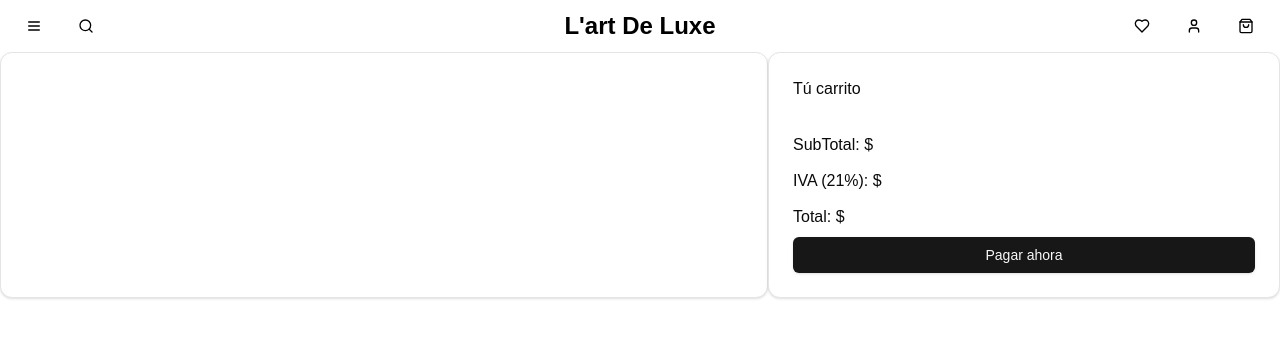
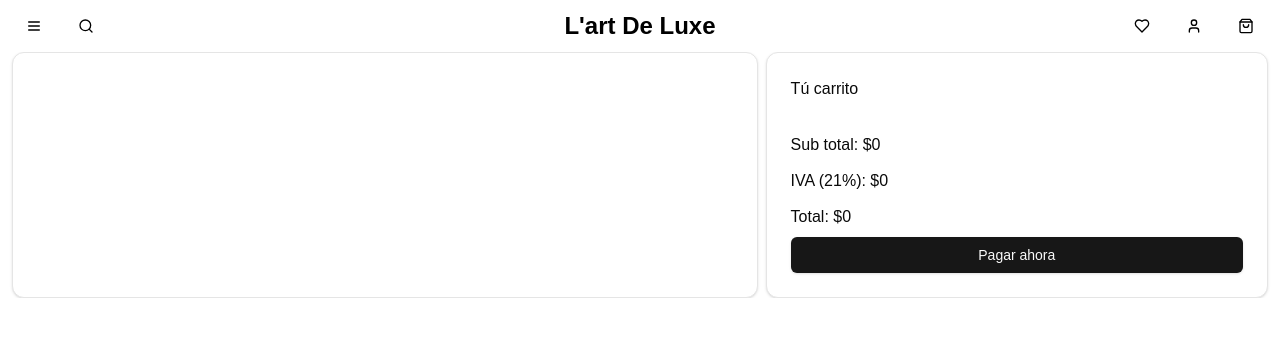
Before and after one commit to Matias-Antilef/lart-de-luxe, a Next.js app: page /cart in a window 1280 px wide. Shown: the top 338 px of the page. Built offline with nearby package versions, Linux system fonts and the light colour scheme.

Commit message:
refactoring cart context

```diff
--- a/app/cart/components/cart-item.tsx
+++ b/app/cart/components/cart-item.tsx
@@ -8,20 +8,20 @@
 import useCart from "../hooks/useCart";
 import { ConfirmModal } from "@/components/ui/confirm-modal";
 import { useState } from "react";
-import { CartModel } from "../model/cart.model";
+import { CartItemModel } from "../model/cart.model";
 
 export function CartItem({
   id,
   name,
   price,
-  price_total,
   principalPic,
   amount,
-}: CartModel) {
-  price_total = price * amount;
+}: CartItemModel) {
   const { handleAddAmount, handleReduceAmmount, handleRemoveToCart } =
     useCart();
+
   const [isModalOpen, setIsModalOpen] = useState(false);
+
   const handleConfirm = () => {
     handleRemoveToCart(id);
     setIsModalOpen(false);
@@ -39,8 +39,7 @@
           onCancel={() => setIsModalOpen(false)}
         />
       )}
-      ;
-      <Card className="w-full overflow-hidden">
+      <Card className="w-full overflow-hidden ">
         <CardContent className="p-0">
           <div className="flex items-center">
             <div className="relative h-32 w-32 flex-shrink-0">
@@ -66,11 +65,9 @@
               </div>
               <div className="flex justify-between items-end mt-auto">
                 <div className="space-y-1">
-                  <p className="text-sm text-muted-foreground">
-                    ${price.toFixed(2)} each
-                  </p>
+                  <p className="text-sm text-muted-foreground">${price} each</p>
                   <p className="text-sm font-medium">
-                    Total: ${price_total.toFixed(2)}
+                    Total: ${price * amount}
                   </p>
                 </div>
                 <div className="flex items-center space-x-2">
--- a/app/cart/model/cart.model.ts
+++ b/app/cart/model/cart.model.ts
@@ -1,8 +1,7 @@
-export type CartModel = {
+export type CartItemModel = {
   id: number;
   principalPic: string;
   name: string;
   price: number;
-  price_total: number;
   amount: number;
 };
--- a/app/cart/page.tsx
+++ b/app/cart/page.tsx
@@ -2,7 +2,6 @@
 
 import { useSelector } from "react-redux";
 import { RootState } from "@/redux/store";
-import { CartModel } from "@/app/cart/model/cart.model";
 import {
   Card,
   CardContent,
@@ -13,28 +12,29 @@
 import { Separator } from "@radix-ui/react-separator";
 import { Button } from "@/components/ui/button";
 import { CartItem } from "./components/cart-item";
+import { CartItemModel } from "./model/cart.model";
 
 export default function CartPage() {
   const cart = useSelector((state: RootState) => state.cart.items);
 
+  const prices = cart.map((item) => item.price * item.amount);
+  const subTotal = prices.reduce(
+    (accumulator, currentValue) => accumulator + currentValue,
+    0
+  );
+
+  const IVA = subTotal * 0.21;
+  const total = (subTotal + IVA).toFixed(0);
   return (
-    <div className="flex">
-      <Card className="flex-1 max-w-[60%] ">
+    <div className="flex gap-2">
+      <Card className="flex-1 max-w-[60%] flex flex-col gap-5 ">
         {cart.map(
-          ({
-            amount,
-            id,
-            name,
-            price,
-            price_total,
-            principalPic,
-          }: CartModel) => (
+          ({ amount, id, name, price, principalPic }: CartItemModel) => (
             <CartItem
               key={id}
               id={id}
               name={name}
               price={price}
-              price_total={price_total}
               principalPic={principalPic}
               amount={amount}
             />
@@ -45,11 +45,16 @@
         <CardHeader>Tú carrito</CardHeader>
         <CardContent>
           <div className="flex flex-col gap-3 my-2">
-            <h3>SubTotal: $</h3>
-            <h3>IVA (21%): $</h3>
-            <h3>Total: $</h3>
+            <h3>Sub total: ${subTotal}</h3>
+            <h3>IVA (21%): ${IVA.toFixed(0)}</h3>
+            <h3>Total: ${total}</h3>
           </div>
-          <Button className="w-full">Pagar ahora</Button>
+          <Button
+            className="w-full"
+            onClick={() => console.log({ total: total, cart: cart })}
+          >
+            Pagar ahora
+          </Button>
         </CardContent>
       </Card>
     </div>
--- a/app/layout.tsx
+++ b/app/layout.tsx
@@ -18,7 +18,7 @@
       <body className={"antialiased"}>
         <ReduxProvider>
           <Navbar />
-          <div className=" ">{children}</div>
+          <div className=" px-3 overflow-x-hidden">{children}</div>
         </ReduxProvider>
       </body>
     </html>
--- a/app/page.tsx
+++ b/app/page.tsx
@@ -14,7 +14,7 @@
     <>
       <HeroVideo />
 
-      <section className="flex flex-wrap justify-between px-3 py-10 bg-dark text-white">
+      <section className="flex flex-wrap justify-between py-10 bg-dark text-white">
         {fetchData &&
           fetchData?.products?.map(
             ({
--- a/components/hero-video.tsx
+++ b/components/hero-video.tsx
@@ -10,7 +10,7 @@
       /> */}
       <video
         src="/hero.mp4"
-        className="filter grayscale object-cover w-full h-full"
+        className="filter grayscale object-cover w-screen absolute left-0 h-full"
       />
     </div>
   );
--- a/redux/cartSlice.ts
+++ b/redux/cartSlice.ts
@@ -1,11 +1,15 @@
-import { CartModel } from "@/app/cart/model/cart.model";
+import { CartItemModel } from "@/app/cart/model/cart.model";
 import { createSlice, PayloadAction } from "@reduxjs/toolkit";
 
 interface cartSlice {
-  items: CartModel[];
+  id: number;
+  total_pay: number;
+  items: CartItemModel[];
 }
 
 const initialState: cartSlice = {
+  id: 0,
+  total_pay: 0,
   items: [],
 };
 
@@ -13,7 +17,7 @@
   name: "cart",
   initialState,
   reducers: {
-    addToCart: (state, action: PayloadAction<CartModel>) => {
+    addToCart: (state, action: PayloadAction<CartItemModel>) => {
       const exists = state.items.some((item) => item.id === action.payload.id);
       if (!exists) {
         state.items.push(action.payload);
```
